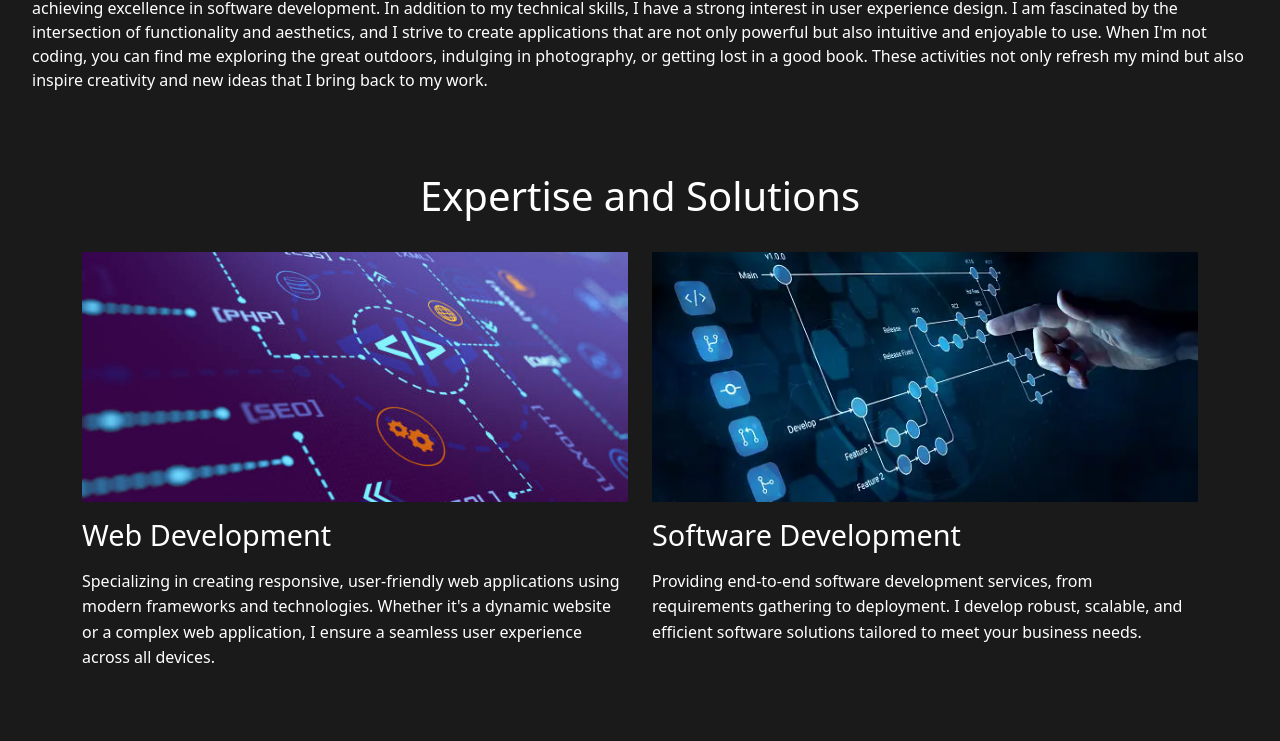
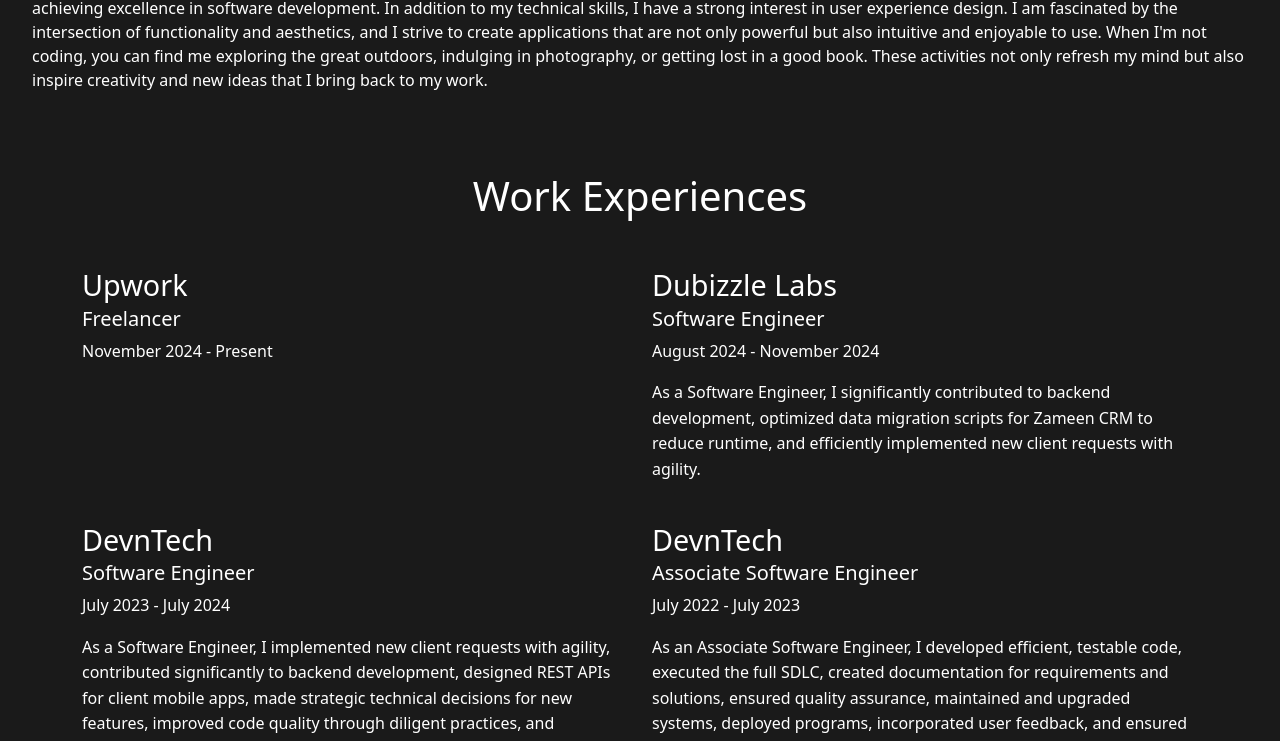
Before and after one commit to daniyalhaider99/my-portfolio, a React (Vite) app: page / in a window 1280 px wide. Shown: the part 832-1573 px from the top of the page. Built offline with nearby package versions, Linux system fonts and the light colour scheme.

Commit message:
add work experience

```diff
--- a/package.json
+++ b/package.json
@@ -14,7 +14,8 @@
     "bootstrap": "^5.3.3",
     "react": "^18.3.1",
     "react-dom": "^18.3.1",
-    "react-icons": "^5.2.1"
+    "react-icons": "^5.2.1",
+    "react-tooltip": "^5.28.0"
   },
   "devDependencies": {
     "@types/bootstrap": "^5.2.10",
--- a/src/App.tsx
+++ b/src/App.tsx
@@ -2,6 +2,7 @@
 import Header from './components/Header';
 import Home from './components/Home';
 import About from './components/About';
+import Experience from './components/Experience';
 import Services from './components/Services';
 // import Works from './components/Works';
 import Testimonials from './components/Testimonials';
@@ -16,6 +17,7 @@
     <Header />
     <Home />
     <About />
+    <Experience />
     <Services />
     {/* <Works /> */}
     <Testimonials />
--- /dev/null
+++ b/src/components/Experience.tsx
@@ -0,0 +1,58 @@
+import React from 'react';
+import 'bootstrap/dist/css/bootstrap.min.css';
+import 'animate.css';
+
+
+type WorkExperience = {
+  company: string;
+  position: string;
+  duration: string;
+  description: string;
+};
+
+const experiences: WorkExperience[] = [
+  {
+    company: 'Upwork',
+    position: 'Freelancer',
+    duration: 'November 2024 - Present',
+    description: ''
+  },
+  {
+    company: 'Dubizzle Labs',
+    position: 'Software Engineer',
+    duration: 'August 2024 - November 2024',
+    description: 'As a Software Engineer, I significantly contributed to backend development, optimized data migration scripts for Zameen CRM to reduce runtime, and efficiently implemented new client requests with agility.'
+  },
+  {
+    company: 'DevnTech',
+    position: 'Software Engineer',
+    duration: 'July 2023 - July 2024',
+    description: 'As a Software Engineer, I implemented new client requests with agility, contributed significantly to backend development, designed REST APIs for client mobile apps, made strategic technical decisions for new features, improved code quality through diligent practices, and conducted technical interviews.'
+  },
+  {
+    company: 'DevnTech',
+    position: 'Associate Software Engineer',
+    duration: 'July 2022 - July 2023',
+    description: "As an Associate Software Engineer, I developed efficient, testable code, executed the full SDLC, created documentation for requirements and solutions, ensured quality assurance, maintained and upgraded systems, deployed programs, incorporated user feedback, and ensured compliance with project plans and industry standards."
+  }
+];
+
+const Experience: React.FC = () => (
+  <section id="experiences" className="animate__animated animate__fadeIn">
+    <div className="container">
+      <h1 className="section-title text-center mb-5">Work Experiences</h1>
+      <div className="row service-row">
+        {experiences.map((exp, index) => (
+          <div key={index} className="col-md-6 mb-4 service-item">
+            <h3 className="mb-1">{exp.company}</h3>
+            <h5>{exp.position}</h5>
+            <p>{exp.duration}</p>
+            <p>{exp.description}</p>
+          </div>
+        ))}
+      </div>
+    </div>
+  </section>
+);
+
+export default Experience;
--- a/src/components/Header.tsx
+++ b/src/components/Header.tsx
@@ -3,8 +3,9 @@
 
 const navItems = [
   { href: "#about", label: "About Me" },
+  { href: "#experience", label: "Experience" },
   { href: "#services", label: "Services" },
-  // { href: "#works", label: "Works" },
+  // { href: "#projects", label: "Projects" },
   { href: "#testimonials", label: "Endorsements" },
 ];
 
--- a/styles.css
+++ b/styles.css
@@ -136,3 +136,32 @@
   font-size: 1rem;
   line-height: 1.6;
 }
+
+.projects-grid {
+  display: grid;
+  grid-template-columns: repeat(auto-fit, minmax(200px, 1fr));
+  gap: 16px;
+}
+
+.project-card {
+  position: relative;
+  padding: 16px;
+  background-color: #f9f9f9;
+  border-radius: 8px;
+  box-shadow: 0 4px 8px rgba(0, 0, 0, 0.1);
+  text-align: center;
+  cursor: pointer;
+}
+
+.project-image {
+  width: 100%;
+  height: auto;
+  border-radius: 8px;
+  margin-bottom: 8px;
+}
+
+.project-card h3 {
+  margin: 0;
+  font-size: 1.1rem;
+  color: #333;
+}
```
Also changed, not shown: 1 other file (tests, documents, lock files or other folders).
